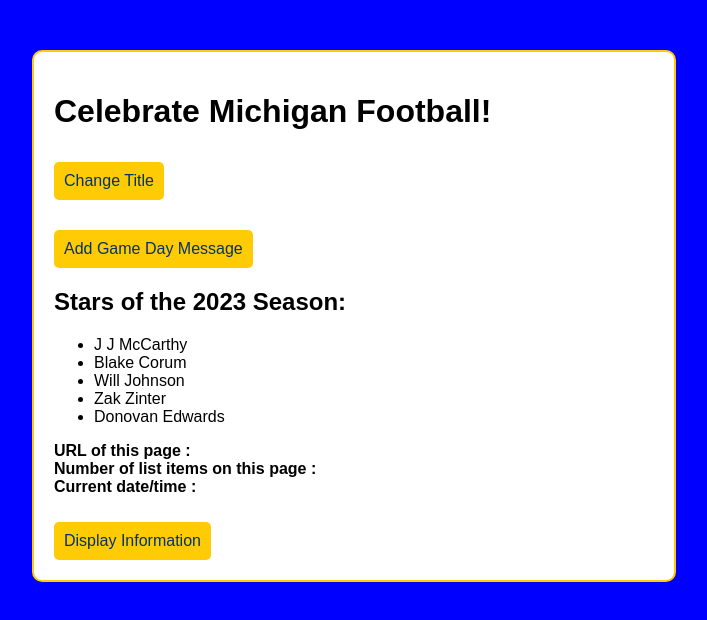
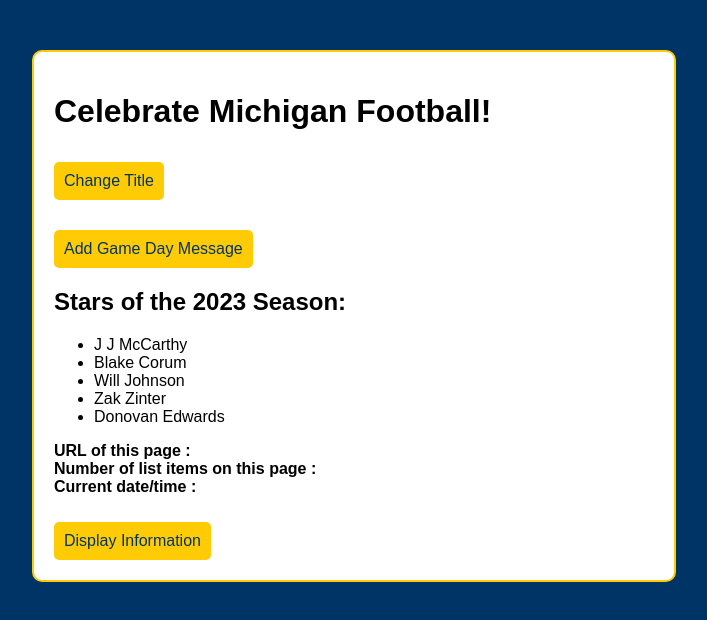
Before and after one commit to yayanzh/discussion9_js, a plain HTML site: page index.html in a window 1280 px wide. Both pictures are taken after a click on the button "Change Title". Shown: the whole page, without its empty margins (286-993 px from the left). Drawn offline with Linux system fonts and the light colour scheme.

Commit message:
Add files via upload

```diff
--- a/index.html
+++ b/index.html
@@ -87,7 +87,7 @@
 
             //Step 3: style the background to color #003366
 
-            document.body.style.backgroundColor = 'blue';
+            document.body.style.backgroundColor = '#003366';
             document.body.style.margin = '50px';
         }
 
```
